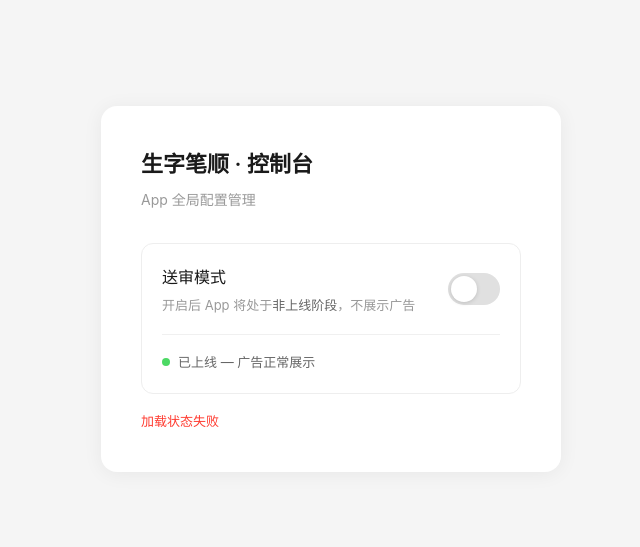
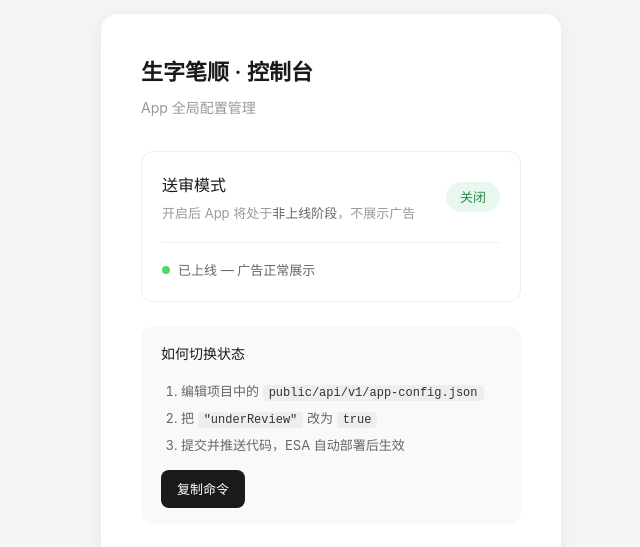
Before and after one commit to lichanghong/ziyouzhangfa, a Nuxt app: page /admin in a window 1280 px wide. Shown: the part 111-658 px from the top of the page, without its empty margins (309-949 px from the left). Built offline with nearby package versions, Linux system fonts and the light colour scheme; no server answers.

Commit message:
fix: 改用静态 JSON 配置文件，管理页面只读展示+复制命令

```diff
--- a/pages/admin.vue
+++ b/pages/admin.vue
@@ -8,7 +8,8 @@
 
       <div v-if="loading" class="loading">加载中...</div>
 
-      <div v-else class="control-section">
+      <div v-else>
+        <div class="control-section">
           <div class="control-row">
             <div class="control-info">
               <div class="control-label">送审模式</div>
@@ -16,32 +17,30 @@
                 开启后 App 将处于<strong>非上线阶段</strong>，不展示广告
               </div>
             </div>
-          <label class="toggle">
-            <input
-              type="checkbox"
-              :checked="underReview"
-              :disabled="saving"
-              @change="onToggle"
-            />
-            <span class="toggle-track">
-              <span class="toggle-thumb" />
-            </span>
-          </label>
+            <div class="status-badge" :class="underReview ? 'is-review' : 'is-live'">
+              {{ underReview ? '开启' : '关闭' }}
+            </div>
           </div>
 
           <div class="status-bar">
-          <span
-            class="status-dot"
-            :class="underReview ? 'is-review' : 'is-live'"
-          />
+            <span class="status-dot" :class="underReview ? 'is-review' : 'is-live'" />
             <span class="status-text">
               {{ underReview ? '非上线阶段 — 广告不展示' : '已上线 — 广告正常展示' }}
             </span>
           </div>
+        </div>
 
-        <p v-if="updatedAt" class="updated-time">
-          最后更新：{{ formatTime(updatedAt) }}
-        </p>
+        <div class="help-section">
+          <div class="help-title">如何切换状态</div>
+          <ol class="help-steps">
+            <li>编辑项目中的 <code>public/api/v1/app-config.json</code></li>
+            <li>把 <code>"underReview"</code> 改为 <code>{{ underReview ? 'false' : 'true' }}</code></li>
+            <li>提交并推送代码，ESA 自动部署后生效</li>
+          </ol>
+          <div class="copy-btn" @click="copyCommand">
+            {{ copied ? '已复制' : '复制命令' }}
+          </div>
+        </div>
       </div>
 
       <p v-if="error" class="error-msg">{{ error }}</p>
@@ -53,18 +52,16 @@
 definePageMeta({ layout: false })
 
 const underReview = ref(false)
-const updatedAt = ref<string | null>(null)
 const loading = ref(true)
-const saving = ref(false)
 const error = ref('')
+const copied = ref(false)
 
 onMounted(async () => {
   try {
-    const res = await $fetch<{ underReview: boolean; updatedAt?: string }>(
-      '/api/v1/app-config'
+    const res = await $fetch<{ underReview: boolean }>(
+      '/api/v1/app-config.json'
     )
     underReview.value = res.underReview
-    updatedAt.value = res.updatedAt
   } catch (e) {
     error.value = '加载状态失败'
   } finally {
@@ -72,28 +69,13 @@ onMounted(async () => {
   }
 })
 
-async function onToggle(e: Event) {
-  const val = (e.target as HTMLInputElement).checked
-  saving.value = true
-  error.value = ''
-  try {
-    const res = await $fetch<{ underReview: boolean; updatedAt?: string }>(
-      '/api/v1/app-config',
-      { method: 'PUT', body: { underReview: val } }
-    )
-    underReview.value = res.underReview
-    updatedAt.value = res.updatedAt
-  } catch {
-    ;(e.target as HTMLInputElement).checked = !val
-    error.value = '更新失败，请重试'
-  } finally {
-    saving.value = false
-  }
-}
-
-function formatTime(iso: string | null): string {
-  if (!iso) return ''
-  return new Date(iso).toLocaleString('zh-CN', { timeZone: 'Asia/Shanghai' })
+function copyCommand() {
+  const val = underReview.value ? 'false' : 'true'
+  const cmd = `cd website && sed -i '' 's/"underReview": .*/"underReview": ${val}/' public/api/v1/app-config.json && git add -A && git commit -m "config: underReview=${val}" && git push`
+  navigator.clipboard.writeText(cmd).then(() => {
+    copied.value = true
+    setTimeout(() => { copied.value = false }, 2000)
+  })
 }
 </script>
 
@@ -172,52 +154,22 @@ function formatTime(iso: string | null): string {
   font-weight: 500;
 }
 
-.toggle {
-  position: relative;
-  display: inline-block;
-  width: 52px;
-  height: 32px;
+.status-badge {
+  padding: 4px 14px;
+  border-radius: 20px;
+  font-size: 13px;
+  font-weight: 500;
   flex-shrink: 0;
-  cursor: pointer;
 }
 
-.toggle input {
-  opacity: 0;
-  width: 0;
-  height: 0;
-  position: absolute;
+.status-badge.is-live {
+  background: #e8f8ee;
+  color: #2d8a4e;
 }
 
-.toggle-track {
-  position: absolute;
-  inset: 0;
-  background: #e0e0e0;
-  border-radius: 16px;
-  transition: background 0.25s ease;
-}
-
-.toggle input:checked + .toggle-track {
-  background: #4cd964;
-}
-
-.toggle-thumb {
-  position: absolute;
-  width: 26px;
-  height: 26px;
-  left: 3px;
-  top: 3px;
-  background: #fff;
-  border-radius: 50%;
-  transition: transform 0.25s ease;
-  box-shadow: 0 1px 4px rgba(0, 0, 0, 0.15);
-}
-
-.toggle input:checked + .toggle-track .toggle-thumb {
-  transform: translateX(20px);
-}
-
-.toggle input:disabled + .toggle-track {
-  opacity: 0.6;
+.status-badge.is-review {
+  background: #fff4e5;
+  color: #d48806;
 }
 
 .status-bar {
@@ -249,10 +201,50 @@ function formatTime(iso: string | null): string {
   color: #666;
 }
 
-.updated-time {
+.help-section {
+  margin-top: 24px;
+  padding: 16px 20px;
+  background: #f9f9f9;
+  border-radius: 12px;
+}
+
+.help-title {
+  font-size: 14px;
+  font-weight: 500;
+  color: #1a1a1a;
+  margin-bottom: 12px;
+}
+
+.help-steps {
+  margin: 0;
+  padding-left: 20px;
+  font-size: 13px;
+  color: #666;
+  line-height: 2;
+}
+
+.help-steps code {
+  background: #eee;
+  padding: 1px 6px;
+  border-radius: 4px;
   font-size: 12px;
-  color: #bbb;
-  margin: 12px 0 0;
+  color: #333;
+}
+
+.copy-btn {
+  margin-top: 12px;
+  padding: 8px 16px;
+  background: #1a1a1a;
+  color: #fff;
+  border: none;
+  border-radius: 8px;
+  font-size: 13px;
+  cursor: pointer;
+  display: inline-block;
+}
+
+.copy-btn:hover {
+  background: #333;
 }
 
 .error-msg {
--- /dev/null
+++ b/public/api/v1/app-config.json
@@ -0,0 +1,9 @@
+{
+  "platform": "ios",
+  "latestVersion": "1.0.0",
+  "minSupportedVersion": "1.0.0",
+  "downloadUrl": "",
+  "releaseNotes": "首发版本。",
+  "forcedUpdate": false,
+  "underReview": false
+}
```
Also changed, not shown: 2 other files (tests, documents, lock files or other folders). Lines whose indentation alone changed are shown as unchanged.
